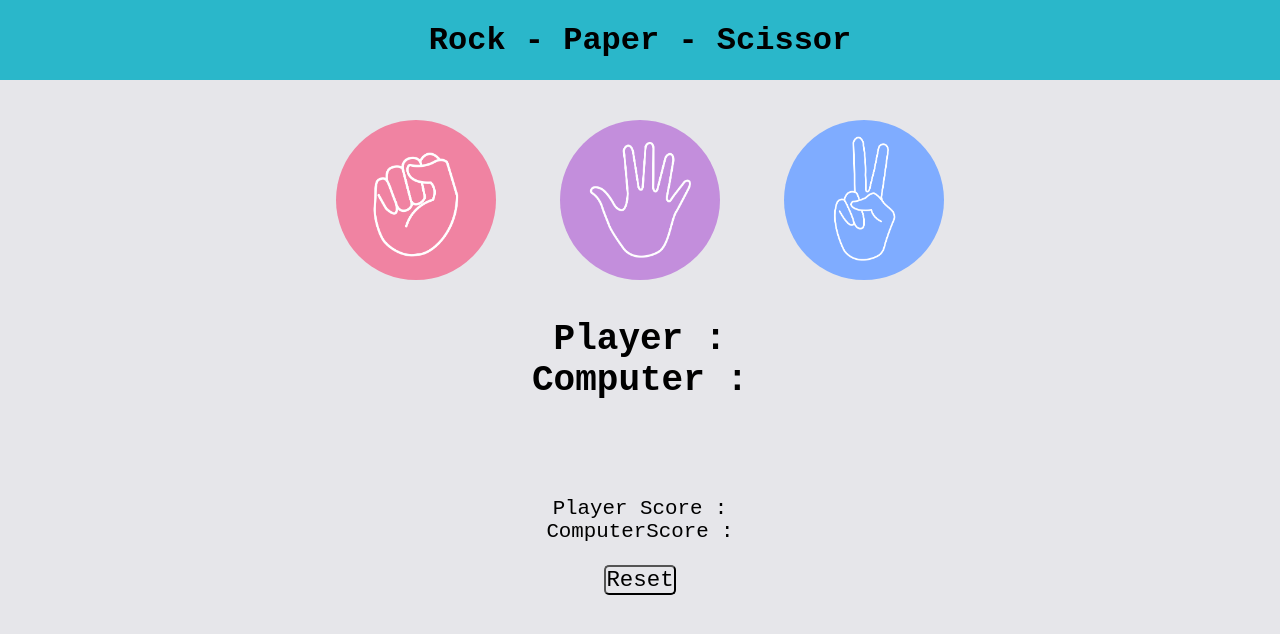
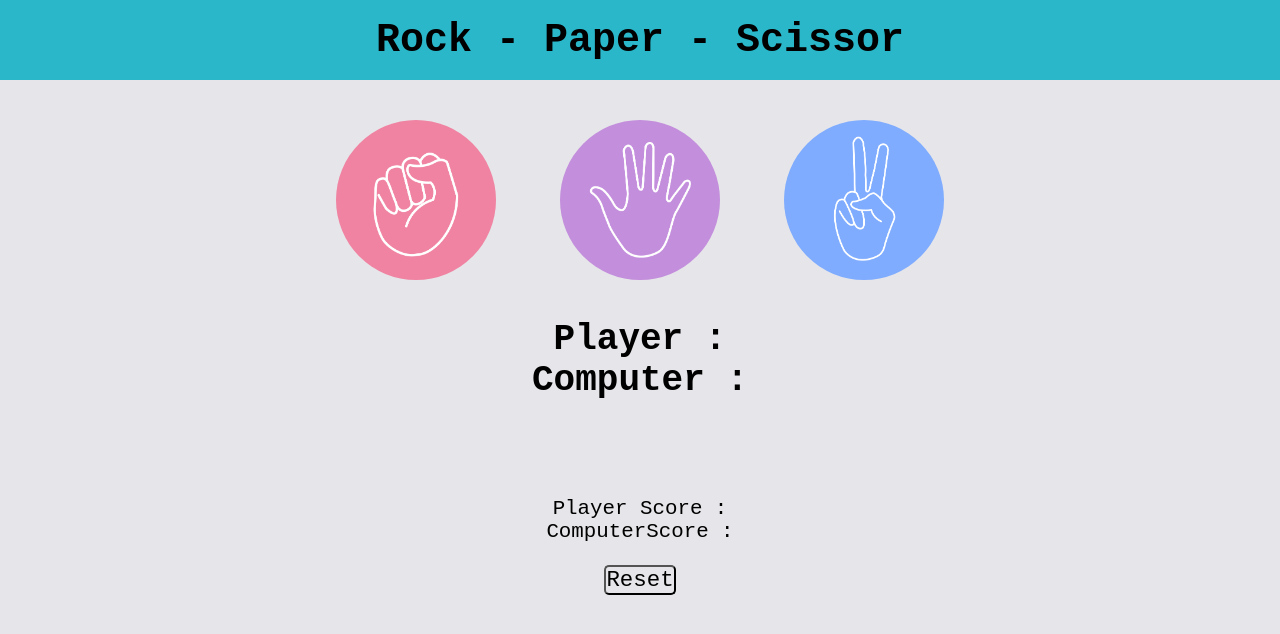
Before and after one commit to luckyverma09/Rock-Paper-Scissor, a plain HTML site: page index.html in a window 1280 px wide. Drawn offline with Linux system fonts and the light colour scheme.

Commit message:
completed

```diff
--- a/style.css
+++ b/style.css
@@ -16,7 +16,7 @@
 h1 {
   background: #2AB7CA;
   font-weight: 900;
-  font-size: 2rem;
+  font-size: 2.5rem;
   color: black;
 
 }
```
Also changed, not shown: 1 other file.
